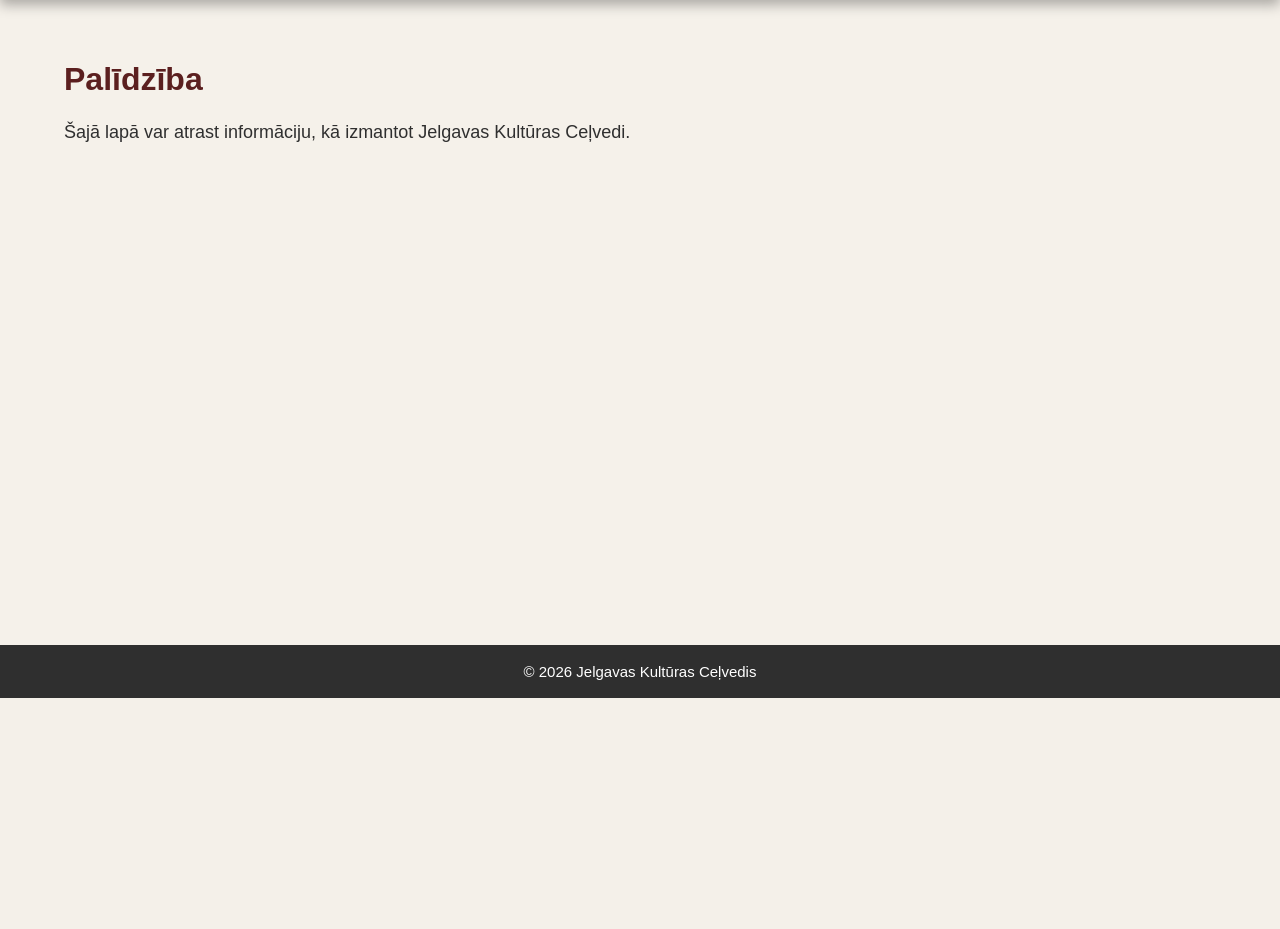
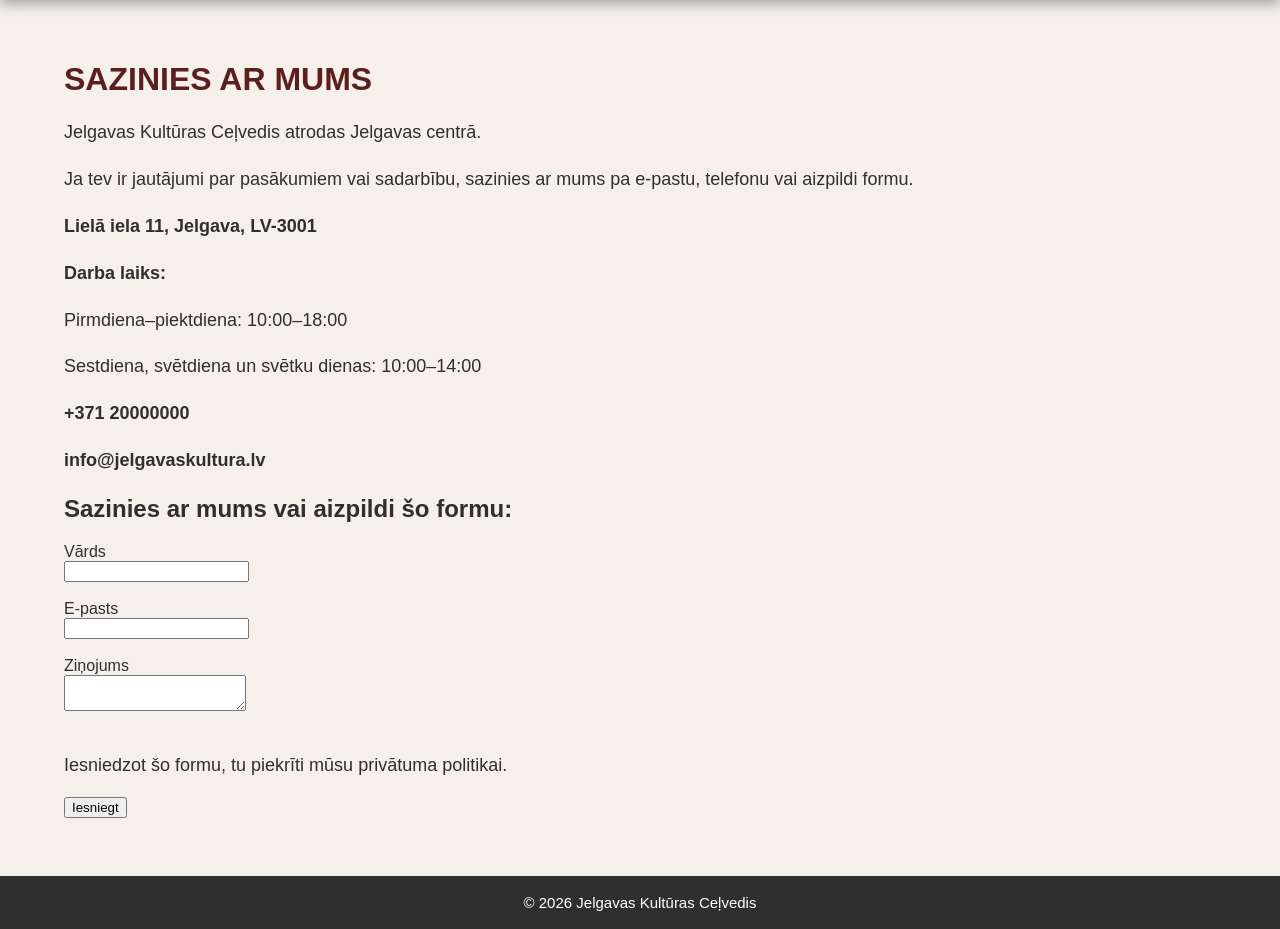
Before and after one commit to ReinisSmilga/Programesanas-projekts, a Flask app: page /palidzibas in a window 1280 px wide. Shown: the part 102-1031 px from the top of the page. Before the commit the page ends 800 px from the top, so only its background shows below. Run offline with Flask 3, Linux system fonts and the light colour scheme.

Commit message:
uzlaboju help.html un pievienoju form

```diff
--- a/templates/help.html
+++ b/templates/help.html
@@ -3,6 +3,36 @@
 {% block title %}Palīdzība{% endblock %}
 
 {% block content %}
-<h1>Palīdzība</h1>
-<p>Šajā lapā var atrast informāciju, kā izmantot Jelgavas Kultūras Ceļvedi.</p>
+<h1>SAZINIES AR MUMS</h1>
+
+<p>Jelgavas Kultūras Ceļvedis atrodas Jelgavas centrā.</p>
+<p>Ja tev ir jautājumi par pasākumiem vai sadarbību, sazinies ar mums pa e-pastu, telefonu vai aizpildi formu.</p>
+
+<p><strong>Lielā iela 11, Jelgava, LV-3001</strong></p>
+
+<p><strong>Darba laiks:</strong></p>
+<p>Pirmdiena–piektdiena: 10:00–18:00</p>
+<p>Sestdiena, svētdiena un svētku dienas: 10:00–14:00</p>
+
+<p><strong>+371 20000000</strong></p>
+<p><strong>info@jelgavaskultura.lv</strong></p>
+
+<h2>Sazinies ar mums vai aizpildi šo formu:</h2>
+
+<form method="POST" onsubmit="this.reset(); document.getElementById('form-message').innerText='Iesniegts!'; return false;">
+    <label for="name">Vārds</label><br>
+    <input type="text" id="name" name="name" required><br><br>
+
+    <label for="email">E-pasts</label><br>
+    <input type="email" id="email" name="email" required><br><br>
+
+    <label for="message">Ziņojums</label><br>
+    <textarea id="message" name="message" required></textarea><br><br>
+
+    <p>Iesniedzot šo formu, tu piekrīti mūsu privātuma politikai.</p>
+
+    <button type="submit">Iesniegt</button>
+</form>
+
+<p id="form-message"></p>
 {% endblock %}
```
